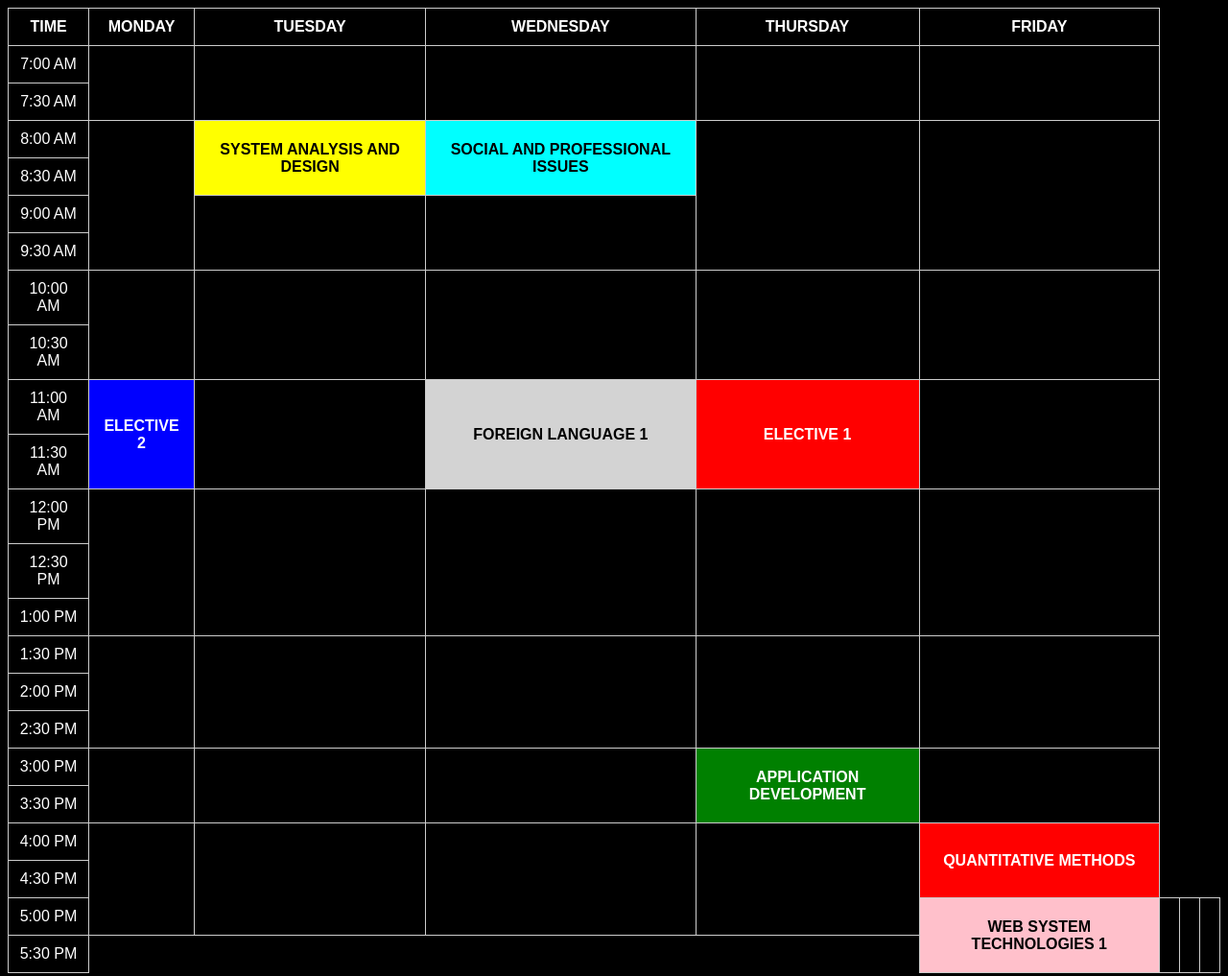
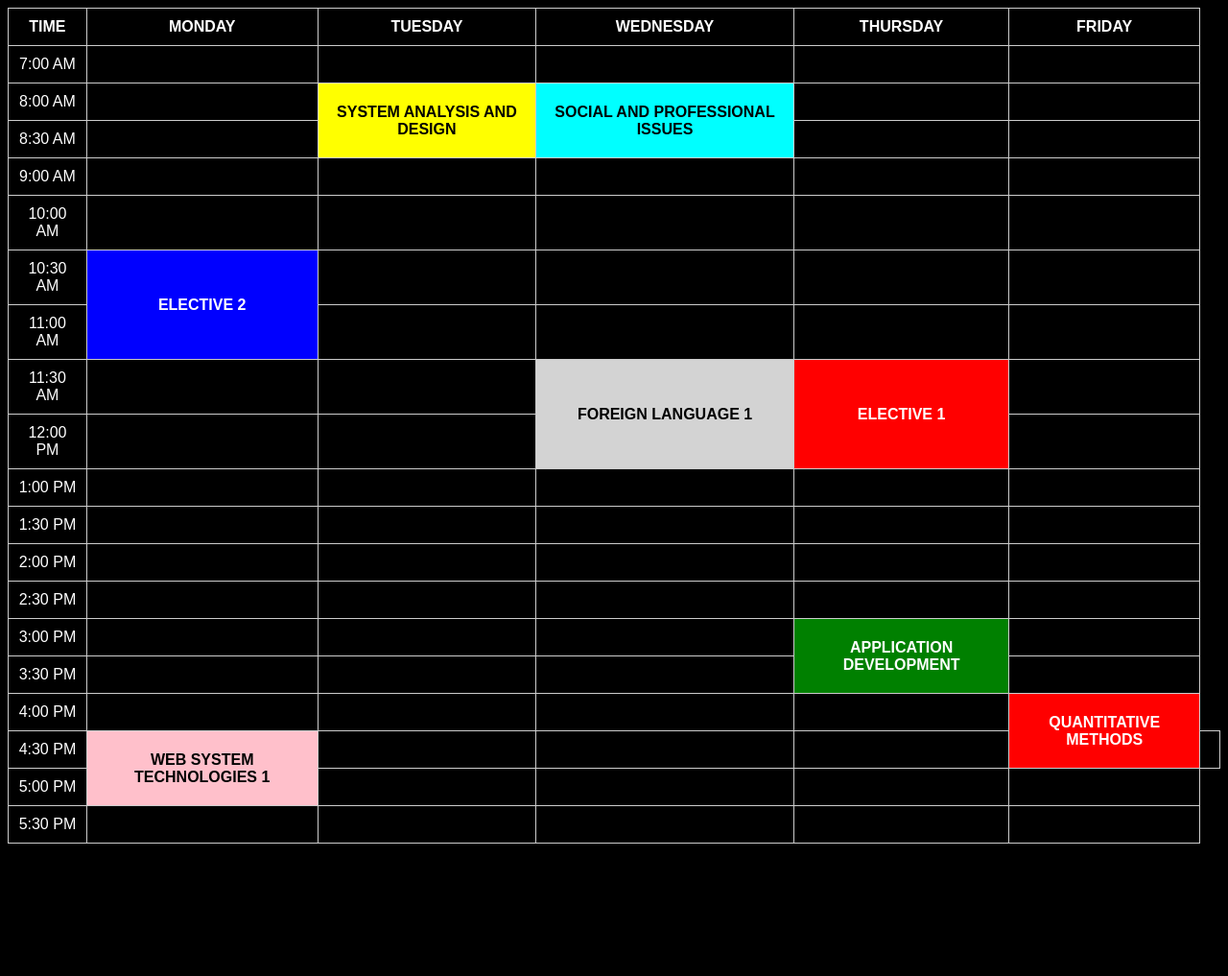
Before and after one commit to cryptobugnft/test-sched, a plain HTML site: page index.html in a window 1280 px wide. Shown: the whole page at 96% size. After the commit the page ends 887 px from the top, so only its background shows below. Drawn offline with Linux system fonts and the light colour scheme.

Commit message:
Update index.html

```diff
--- a/index.html
+++ b/index.html
@@ -51,115 +51,148 @@
         </tr>
         <tr>
             <td class="time-slot">7:00 AM</td>
-            <td rowspan="2"></td>
-            <td rowspan="2"></td>
-            <td rowspan="2"></td>
-            <td rowspan="2"></td>
-            <td rowspan="2"></td>
-        </tr>
-        <tr>
-            <td class="time-slot">7:30 AM</td>
+            <td></td>
+            <td></td>
+            <td></td>
+            <td></td>
+            <td></td>
         </tr>
         <tr>
             <td class="time-slot">8:00 AM</td>
-            <td rowspan="4"></td>
+            <td></td>
             <td class="system-analysis subject" rowspan="2">SYSTEM ANALYSIS AND DESIGN</td>
             <td class="social-professional subject" rowspan="2">SOCIAL AND PROFESSIONAL ISSUES</td>
-            <td rowspan="4"></td>
-            <td rowspan="4"></td>
+            <td></td>
+            <td></td>
         </tr>
         <tr>
             <td class="time-slot">8:30 AM</td>
+            <td></td>
+            <td></td>
+            <td></td>
         </tr>
         <tr>
             <td class="time-slot">9:00 AM</td>
-            <td rowspan="2"></td>
-            <td rowspan="2"></td>
-        </tr>
-        <tr>
-            <td class="time-slot">9:30 AM</td>
+            <td></td>
+            <td></td>
+            <td></td>
+            <td></td>
+            <td></td>
         </tr>
         <tr>
             <td class="time-slot">10:00 AM</td>
-            <td rowspan="2"></td>
-            <td rowspan="2"></td>
-            <td rowspan="2"></td>
-            <td rowspan="2"></td>
-            <td rowspan="2"></td>
+            <td></td>
+            <td></td>
+            <td></td>
+            <td></td>
+            <td></td>
         </tr>
         <tr>
             <td class="time-slot">10:30 AM</td>
+            <td class="elective2 subject" rowspan="2">ELECTIVE 2</td>
+            <td></td>
+            <td></td>
+            <td></td>
+            <td></td>
         </tr>
         <tr>
             <td class="time-slot">11:00 AM</td>
-            <td class="elective2 subject" rowspan="2">ELECTIVE 2</td>
-            <td rowspan="2"></td>
-            <td class="foreign-language subject" rowspan="2">FOREIGN LANGUAGE 1</td>
-            <td class="elective1 subject" rowspan="2">ELECTIVE 1</td>
-            <td rowspan="2"></td>
+            <td></td>
+            <td></td>
+            <td></td>
+            <td></td>
         </tr>
         <tr>
             <td class="time-slot">11:30 AM</td>
+            <td></td>
+            <td></td>
+            <td class="foreign-language subject" rowspan="2">FOREIGN LANGUAGE 1</td>
+            <td class="elective1 subject" rowspan="2">ELECTIVE 1</td>
+            <td></td>
         </tr>
         <tr>
             <td class="time-slot">12:00 PM</td>
-            <td rowspan="3"></td>
-            <td rowspan="3"></td>
-            <td rowspan="3"></td>
-            <td rowspan="3"></td>
-            <td rowspan="3"></td>
-        </tr>
-        <tr>
-            <td class="time-slot">12:30 PM</td>
+            <td></td>
+            <td></td>
+            <td></td>
         </tr>
         <tr>
             <td class="time-slot">1:00 PM</td>
+            <td></td>
+            <td></td>
+            <td></td>
+            <td></td>
+            <td></td>
         </tr>
         <tr>
             <td class="time-slot">1:30 PM</td>
-            <td rowspan="3"></td>
-            <td rowspan="3"></td>
-            <td rowspan="3"></td>
-            <td rowspan="3"></td>
-            <td rowspan="3"></td>
+            <td></td>
+            <td></td>
+            <td></td>
+            <td></td>
+            <td></td>
         </tr>
         <tr>
             <td class="time-slot">2:00 PM</td>
+            <td></td>
+            <td></td>
+            <td></td>
+            <td></td>
+            <td></td>
         </tr>
         <tr>
             <td class="time-slot">2:30 PM</td>
+            <td></td>
+            <td></td>
+            <td></td>
+            <td></td>
+            <td></td>
         </tr>
         <tr>
             <td class="time-slot">3:00 PM</td>
-            <td rowspan="2"></td>
-            <td rowspan="2"></td>
-            <td rowspan="2"></td>
+            <td></td>
+            <td></td>
+            <td></td>
             <td class="application-development subject" rowspan="2">APPLICATION DEVELOPMENT</td>
-            <td rowspan="2"></td>
+            <td></td>
         </tr>
         <tr>
             <td class="time-slot">3:30 PM</td>
+            <td></td>
+            <td></td>
+            <td></td>
+            <td></td>
         </tr>
         <tr>
             <td class="time-slot">4:00 PM</td>
-            <td rowspan="3"></td>
-            <td rowspan="3"></td>
-            <td rowspan="3"></td>
-            <td rowspan="3"></td>
+            <td></td>
+            <td></td>
+            <td></td>
+            <td></td>
             <td class="quantitative-methods subject" rowspan="2">QUANTITATIVE METHODS</td>
         </tr>
         <tr>
             <td class="time-slot">4:30 PM</td>
+            <td class="web-system subject" rowspan="2">WEB SYSTEM TECHNOLOGIES 1</td>
+            <td></td>
+            <td></td>
+            <td></td>
+            <td></td>
         </tr>
         <tr>
             <td class="time-slot">5:00 PM</td>
-            <td class="web-system subject" rowspan="2">WEB SYSTEM TECHNOLOGIES 1</td>
-            <td rowspan="2"></td>
-            <td rowspan="2"></td>
-            <td rowspan="2"></td>
+            <td></td>
+            <td></td>
+            <td></td>
+            <td></td>
         </tr>
         <tr>
             <td class="time-slot">5:30 PM</td>
+            <td></td>
+            <td></td>
+            <td></td>
+            <td></td>
+            <td></td>
         </tr>
     </table>
 </body>
```
